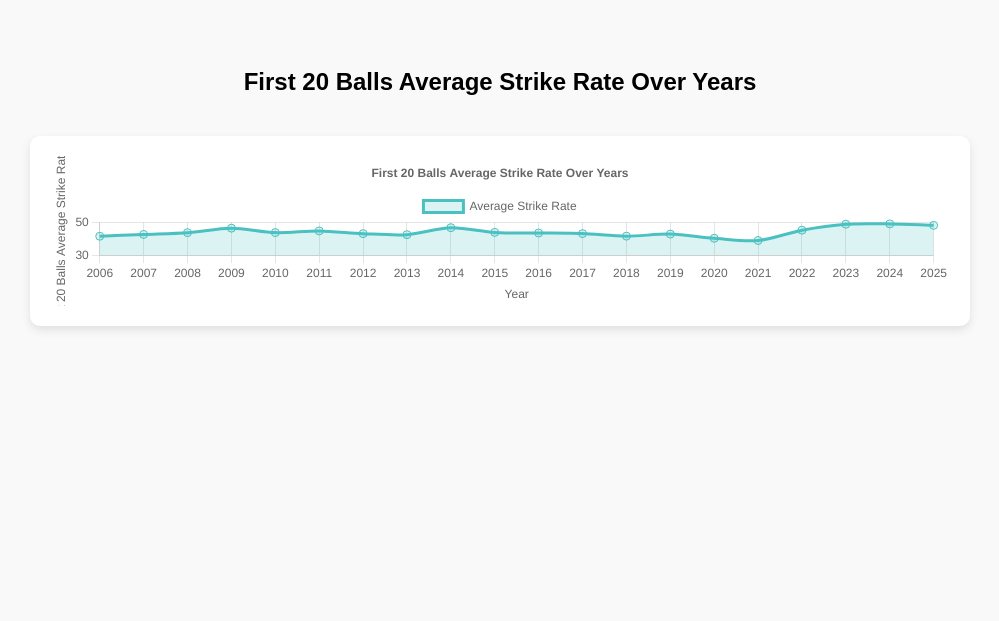
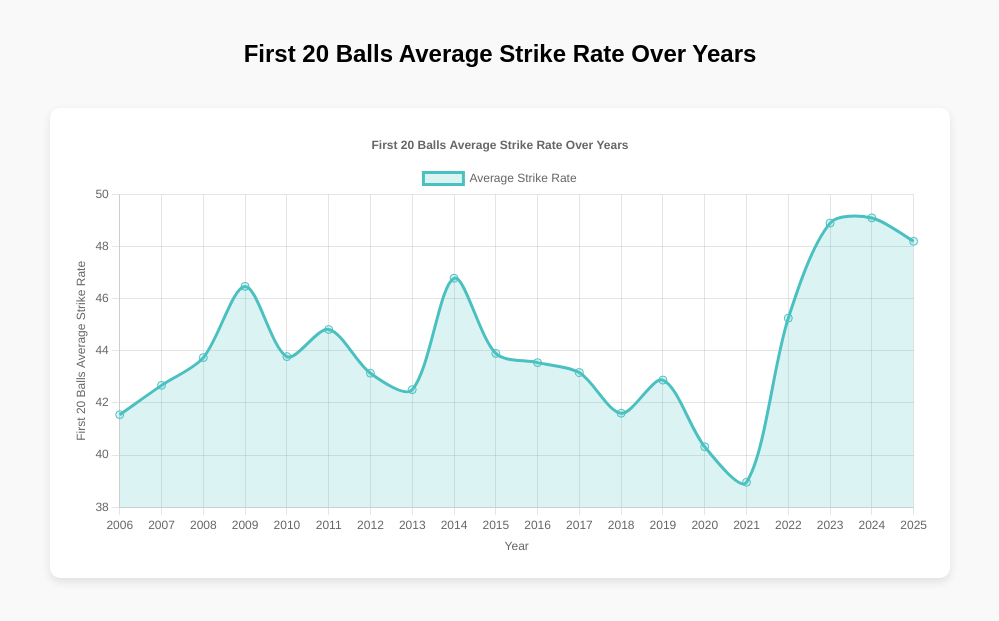
Before and after one commit to coversoncoversoff/coversoncoversoff-oss.github.io, a Jekyll site: the page assets/plots/No-Time-To-Settle-Plots/f20-average-strike-rate.html, which Jekyll copies as it is, in a window 1280 px wide. Shown: the top 621 px of the page, without its empty margins (140-1139 px from the left). Built offline with Jekyll 4.4.1, drawn with Linux system fonts in a browser that asks for light colours.

Commit message:
Update f20-average-strike-rate.html

```diff
--- a/assets/plots/No-Time-To-Settle-Plots/f20-average-strike-rate.html
+++ b/assets/plots/No-Time-To-Settle-Plots/f20-average-strike-rate.html
@@ -2,27 +2,39 @@
 <html lang="en">
 <head>
   <meta charset="UTF-8">
-  <title>Average Strike Rate Over Years</title>
+  <title>First 20 Balls Average Strike Rate Over Years</title>
   <script src="https://cdn.jsdelivr.net/npm/chart.js"></script>
   <style>
-    body {
+    html, body {
+      margin: 0;
+      padding: 0;
+      overflow-x: hidden;   /* prevent horizontal scroll */
+      width: 100%;
       font-family: Arial, sans-serif;
-      padding: 20px;
       background: #f9f9f9;
     }
+
     .chart-container {
+      box-sizing: border-box;   /* include padding in width */
       width: 100%;
       max-width: 900px;
-      height: auto;
       margin: 40px auto;
       background: #fff;
       padding: 20px;
       box-shadow: 0 4px 10px rgba(0,0,0,0.1);
       border-radius: 10px;
     }
+
     h2 {
       text-align: center;
-      margin-top: 40px;
+      margin: 40px 10px;   /* avoid overflow */
+    }
+
+    canvas {
+      display: block;
+      width: 100% !important;   /* responsive */
+      height: auto !important;  /* keep aspect ratio */
+      max-width: 100%;
     }
   </style>
 </head>
```
Also changed, not shown: other parts of assets/plots/No-Time-To-Settle-Plots/f20-average-strike-rate.html (+5 -7 lines). Lines whose indentation alone changed are shown as unchanged.
